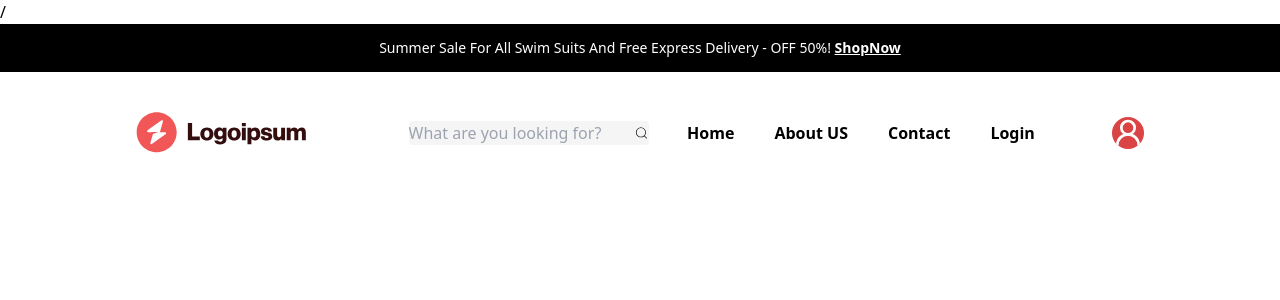
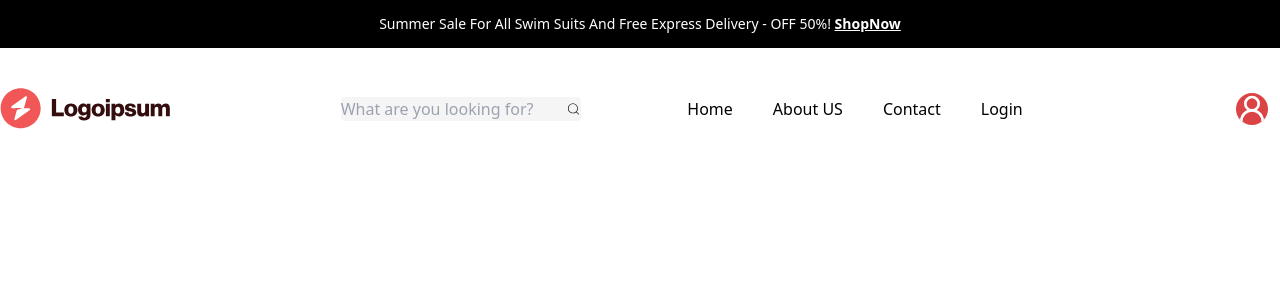
Before and after one commit to anas152/E-Commerec-React-Site, a React (Vite) app: page / in a window 1280 px wide. Shown: the top 300 px of the page. Built offline with nearby package versions, Linux system fonts and the light colour scheme.

Commit message:
Header is complete with all reponvse path

```diff
--- a/src/App.jsx
+++ b/src/App.jsx
@@ -11,15 +11,10 @@ function App() {
     {/* <div className=/" h-screen bg-red-500 md:bg-green-600">
 
     </div> */}
-
-
-
-    / <Banner/>
-    <div className="mr-[136px] ml-[136px]">
+    <Banner/>
     <Header />
     <AboutUs />
     {/* <ProductCard /> */}
-    </div>
     </>
   );
 }
--- a/src/components/Header.jsx
+++ b/src/components/Header.jsx
@@ -6,6 +6,7 @@ import { LuUserRound } from "react-icons/lu";
 import { IoIosMenu } from "react-icons/io";
 import { useState } from "react";
 import { MdOutlineCancel } from "react-icons/md";
+import mobileLogo from "../assets/logo/logoMobile.svg"
 
 const links = [
   { title: "Home", link: "/" },
@@ -20,7 +21,8 @@ export default function Header() {
   return (
     <div className="  h-[38] mt-10 flex items-center justify-between ">
       <div className="flex items-center">
-        <img src={logo} alt="logo" />
+        <img className="mobile:hidden sm:hidden md:flex lg:flex xl:flex 2xl:flex" src={logo} alt="logo" />
+        <img className="mobile:flex sm:flex md:hidden lg:hidden xl:hidden 2xl:hidden" src={mobileLogo} alt="" />
       </div>
       <div className=" ml-16 rounded h-[38] px- w-60 bg-[#F5F5F5] flex items-center justify-between ">
         <input
@@ -30,7 +32,7 @@ export default function Header() {
         />
         <CiSearch />
       </div>
-      <ul className="hidden md:flex font-bold gap-6 lg:gap-8 xl:gap-10 2xl:gap-12">
+      <ul className="hidden md:flex  gap-6 lg:gap-8 xl:gap-10 2xl:gap-12">
         {links.map((items, i) => (
           <li className={navlinkStyle} key={i}>
             <a href={items.link}>{items.title}</a>
@@ -82,7 +84,7 @@ export default function Header() {
           </>
         ) : null}
       </div>
-      <div className="bg-primary rounded-full overflow-hidden h-8 w-8 center text-base text-white">
+      <div className=" mr-3 bg-primary rounded-full overflow-hidden h-8 w-8 center text-base text-white">
         {isloggedIn ? (
           <img
             src="https://media.licdn.com/dms/image/v2/D5635AQHqT6pfvG8nHA/profile-framedphoto-shrink_200_200/profile-framedphoto-shrink_200_200/0/1732688533700?e=1735545600&v=beta&t=UcJi2wcX6LDmVpDel_Okyx_20fp_ch_fFt7bLzWmD5c"
@@ -90,7 +92,7 @@ export default function Header() {
             className="w-full h-full object-cover sm:w[38]"
           />
         ) : (
-          <LuUserRound className="w-6 h-6 md:w-8 md:h-8" />
+          <LuUserRound className="  w-6 h-6 md:w-8 md:h-8" />
         )}
       </div>
     </div>
--- a/src/index.css
+++ b/src/index.css
@@ -19,3 +19,7 @@
     justify-content: center;
     align-items: center;
 }
+
+.image {
+   width: 100%;
+}
--- a/tailwind.config.js
+++ b/tailwind.config.js
@@ -8,6 +8,9 @@ export default {
     extend: {
       colors:{
         primary : "#DB4444"
+      },
+      screens:{
+        "mobile" : "315px",
       }
     },
   },
```
Also changed, not shown: src/assets/logo/logoMobile.svg (added).
